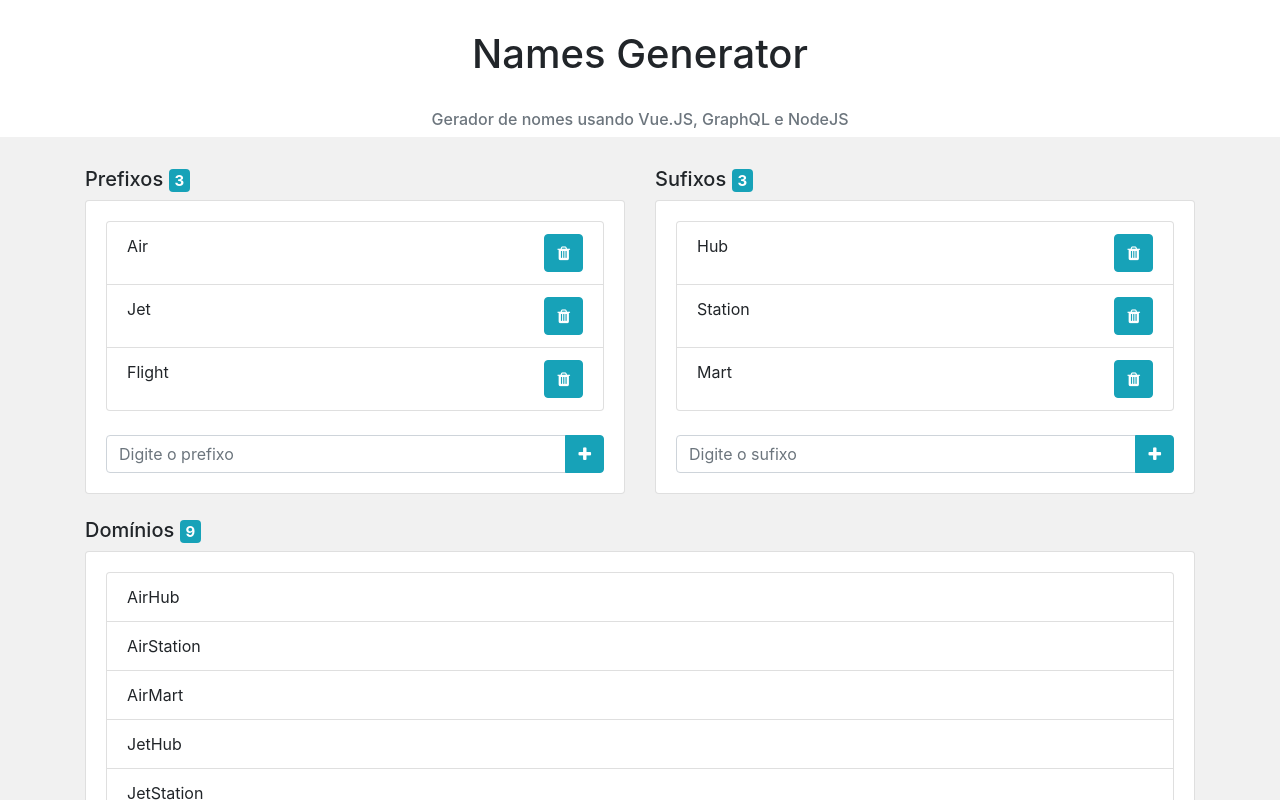
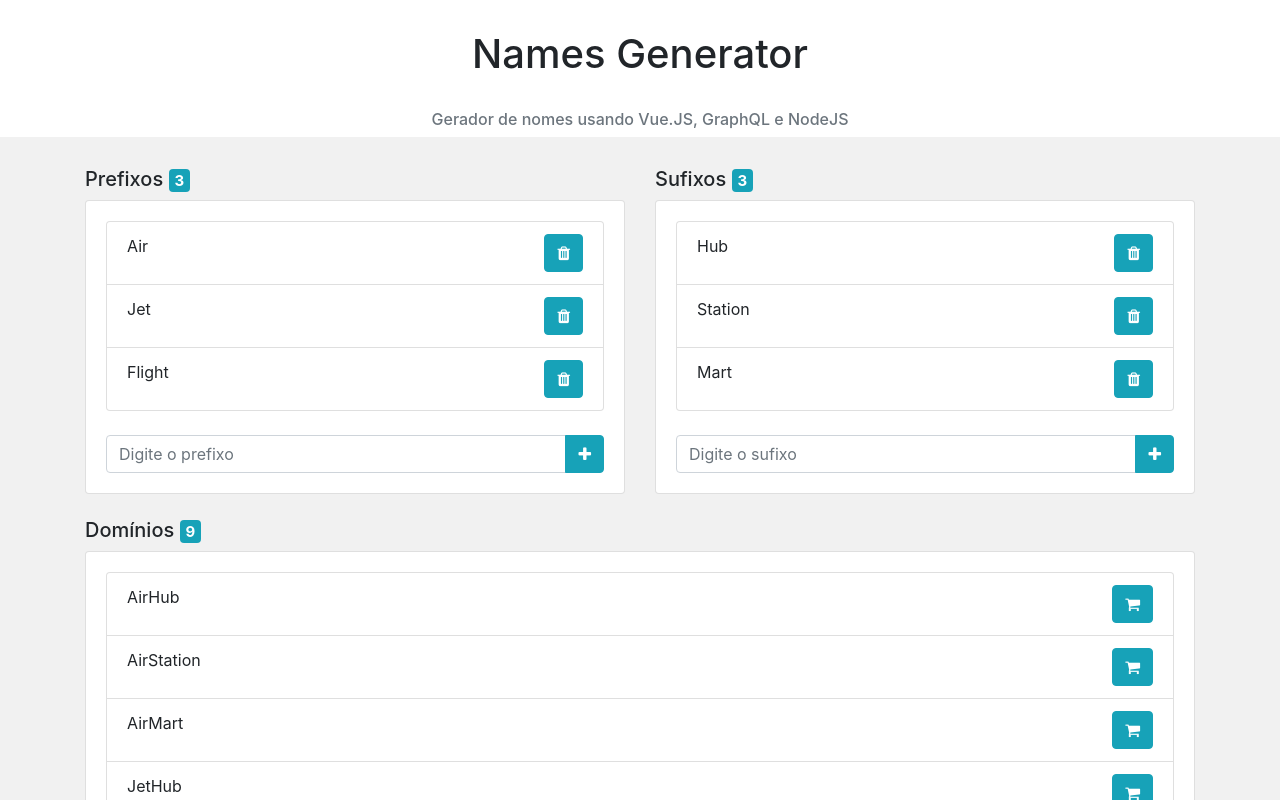
Before and after one commit to tyronedamasceno/names-generator, a Vue app: page / in a window 1280 px wide. Shown: the top 800 px of the page. Built offline with nearby package versions, Linux system fonts and the light colour scheme.

Commit message:
Create link to hostgator domain register page

```diff
--- a/src/App.vue
+++ b/src/App.vue
@@ -70,8 +70,17 @@
         <div class="card">
           <div class="card-body">
             <ul class="list-group">
-              <li class="list-group-item" v-for="domain in domains" v-bind:key="domain">
-                {{ domain }}
+              <li class="list-group-item" v-for="domain in domains" v-bind:key="domain.name">
+                <div class="row">
+                  <div class="col-md">
+                    {{ domain.name }}
+                  </div>
+                  <div class="col-md text-right">
+                    <a class="btn btn-info" v-bind:href="domain.checkout" target="_blank">
+                      <span class="fa fa-shopping-cart"></span>
+                    </a>
+                  </div>
+                </div>
               </li>
             </ul>
           </div>
@@ -116,7 +125,13 @@
       const domains = [];
       for (const prefix of this.prefixes) {
         for (const sufix of this.sufixes) {
-          domains.push(prefix+sufix);
+          const name = prefix + sufix;
+          const url = name.toLowerCase();
+          const checkout = `https://checkout.hostgator.com.br/?a=add&sld=${url}&tld=.com.br`;
+          domains.push({
+            name: name,
+            checkout: checkout
+          });
         }
       }
       return domains;
```
